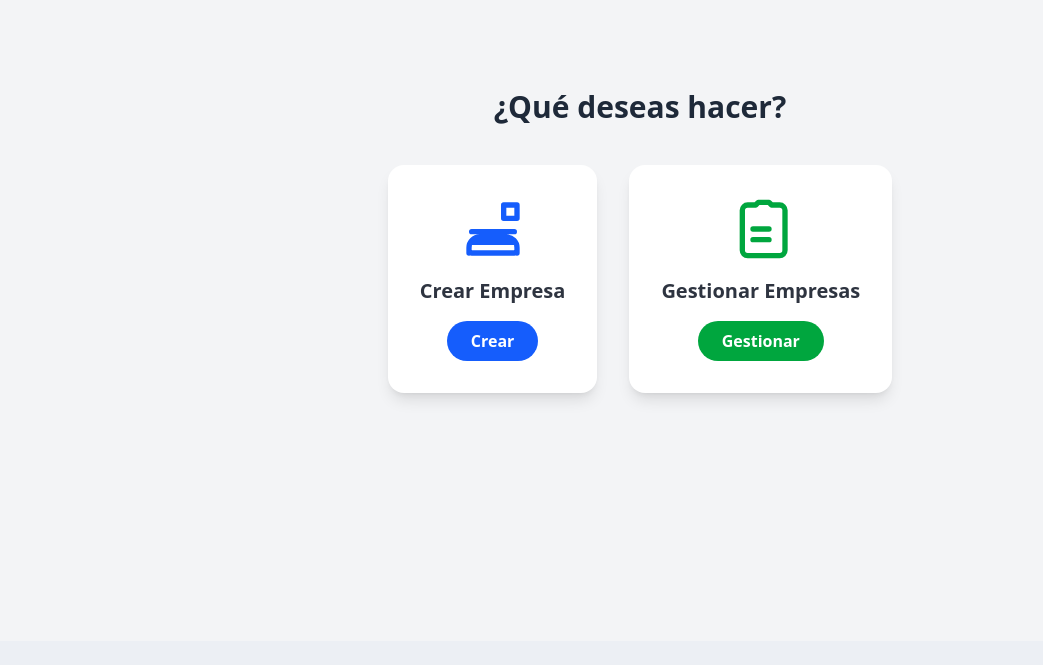
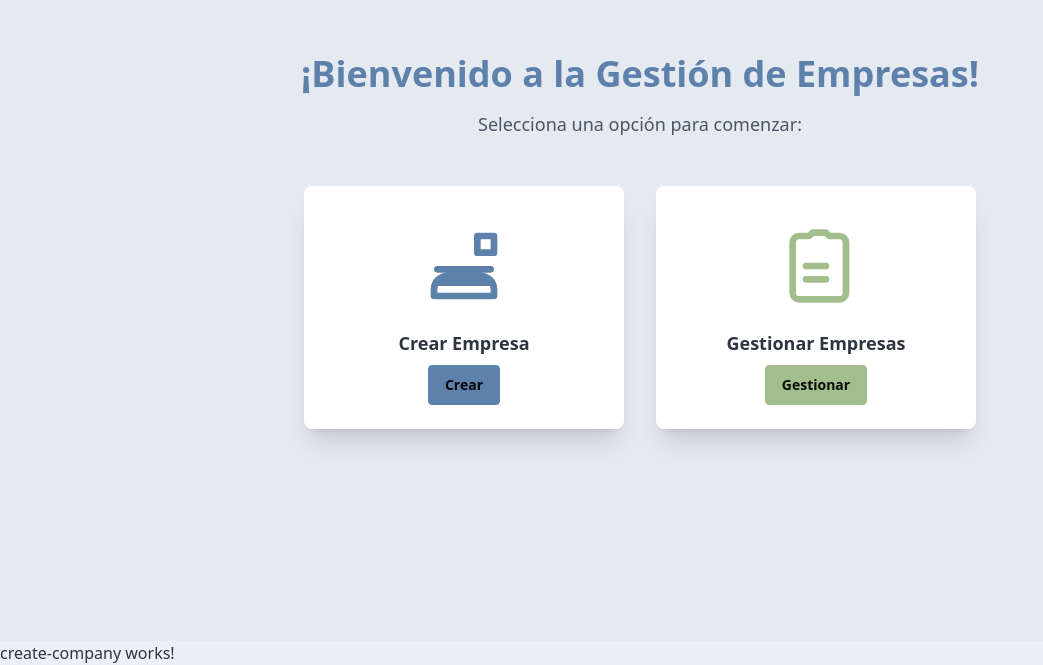
Before and after one commit to neryad/redee-prueba-front, an Angular app: page /create in a window 1280 px wide. Before the commit this address led to /. Shown: the part 159-824 px from the top of the page, without its empty margins (0-1043 px from the left). Before the commit the page ends 800 px from the top, so only its background shows below. Built offline with nearby package versions, Linux system fonts and the light colour scheme.

Commit message:
feat: implement create and manage company components with routing

```diff
--- a/src/app/app.component.html
+++ b/src/app/app.component.html
@@ -1,17 +1,24 @@
 <main
-  class="min-h-screen flex flex-col items-center justify-center bg-gray-100 p-6"
+  class="min-h-screen flex flex-col items-center justify-center bg-base-200 p-6"
 >
-  <h1 class="text-3xl font-bold text-gray-800 mb-10">¿Qué deseas hacer?</h1>
+  <!-- Bienvenida -->
+  <div class="text-center mb-12">
+    <h1 class="text-4xl font-bold text-primary mb-4">
+      ¡Bienvenido a la Gestión de Empresas!
+    </h1>
+    <p class="text-lg text-gray-600">Selecciona una opción para comenzar:</p>
+  </div>
 
+  <!-- Opciones -->
   <div class="flex flex-col md:flex-row gap-8">
     <!-- Card Crear Empresa -->
     <div
-      class="bg-white shadow-lg rounded-2xl p-8 flex flex-col items-center hover:shadow-2xl transition transform hover:scale-105"
+      class="card w-80 bg-white shadow-xl hover:shadow-2xl transition transform hover:scale-105"
     >
-      <!-- Icono Building -->
+      <figure class="px-10 pt-10">
         <svg
           xmlns="http://www.w3.org/2000/svg"
-        class="h-16 w-16 text-blue-600 mb-4"
+          class="h-20 w-20 text-primary"
           fill="none"
           viewBox="0 0 24 24"
           stroke="currentColor"
@@ -23,22 +30,23 @@
             d="M3 21v-2a4 4 0 014-4h10a4 4 0 014 4v2M16 3h5v5h-5V3zM4 13h16M4 17h16M4 21h16"
           />
         </svg>
-      <h2 class="text-xl font-semibold mb-4">Crear Empresa</h2>
-      <a
-        href="crear-empresa.html"
-        class="bg-blue-600 hover:bg-blue-700 text-white font-bold py-2 px-6 rounded-full transition"
-        >Crear</a
-      >
+      </figure>
+      <div class="card-body items-center text-center">
+        <h2 class="card-title">Crear Empresa</h2>
+        <div class="card-actions">
+          <a routerLink="/create" class="btn btn-primary">Crear</a>
+        </div>
+      </div>
     </div>
 
     <!-- Card Gestionar Empresas -->
     <div
-      class="bg-white shadow-lg rounded-2xl p-8 flex flex-col items-center hover:shadow-2xl transition transform hover:scale-105"
+      class="card w-80 bg-white shadow-xl hover:shadow-2xl transition transform hover:scale-105"
     >
-      <!-- Icono Clipboard List -->
+      <figure class="px-10 pt-10">
         <svg
           xmlns="http://www.w3.org/2000/svg"
-        class="h-16 w-16 text-green-600 mb-4"
+          class="h-20 w-20 text-success"
           fill="none"
           viewBox="0 0 24 24"
           stroke="currentColor"
@@ -50,12 +58,14 @@
             d="M9 12h6m-6 4h6m2 6H7a2 2 0 01-2-2V5a2 2 0 012-2h3l1-1h4l1 1h3a2 2 0 012 2v15a2 2 0 01-2 2z"
           />
         </svg>
-      <h2 class="text-xl font-semibold mb-4">Gestionar Empresas</h2>
-      <a
-        href="gestionar-empresas.html"
-        class="bg-green-600 hover:bg-green-700 text-white font-bold py-2 px-6 rounded-full transition"
-        >Gestionar</a
-      >
+      </figure>
+      <div class="card-body items-center text-center">
+        <h2 class="card-title">Gestionar Empresas</h2>
+        <div class="card-actions">
+          <a routerLink="/manage" class="btn btn-success">Gestionar</a>
+        </div>
+      </div>
     </div>
   </div>
 </main>
+<router-outlet></router-outlet>
--- a/src/app/app.component.ts
+++ b/src/app/app.component.ts
@@ -1,9 +1,9 @@
 import { Component } from '@angular/core';
-import { RouterOutlet } from '@angular/router';
+import { RouterLink, RouterOutlet } from '@angular/router';
 
 @Component({
   selector: 'app-root',
-  imports: [RouterOutlet],
+  imports: [RouterOutlet, RouterLink],
   templateUrl: './app.component.html',
   styleUrl: './app.component.css',
 })
--- a/src/app/app.config.ts
+++ b/src/app/app.config.ts
@@ -4,5 +4,8 @@ import { provideRouter } from '@angular/router';
 import { routes } from './app.routes';
 
 export const appConfig: ApplicationConfig = {
-  providers: [provideZoneChangeDetection({ eventCoalescing: true }), provideRouter(routes)]
+  providers: [
+    provideZoneChangeDetection({ eventCoalescing: true }),
+    provideRouter(routes),
+  ],
 };
--- a/src/app/app.routes.ts
+++ b/src/app/app.routes.ts
@@ -1,3 +1,19 @@
 import { Routes } from '@angular/router';
 
-export const routes: Routes = [];
+export const routes: Routes = [
+  {
+    path: 'create',
+    loadComponent: () =>
+      import('./create-company/create-company.component').then(
+        (m) => m.CreateCompanyComponent
+      ),
+  },
+
+  {
+    path: 'manage',
+    loadComponent: () =>
+      import('./manage-company/manage-company.component').then(
+        (m) => m.ManageCompanyComponent
+      ),
+  },
+];
--- /dev/null
+++ b/src/app/create-company/create-company.component.html
@@ -0,0 +1 @@
+<p>create-company works!</p>
--- /dev/null
+++ b/src/app/manage-company/manage-company.component.html
@@ -0,0 +1 @@
+<p>manage-company works!</p>
```
Also changed, not shown: src/app/create-company/create-company.component.ts (added, +11 -0 lines), src/app/manage-company/manage-company.component.ts (added, +11 -0 lines), src/app/create-company/create-company.component.css (added), src/app/manage-company/manage-company.component.css (added), 2 other files (tests, documents, lock files or other folders). Lines whose indentation alone changed are shown as unchanged.
